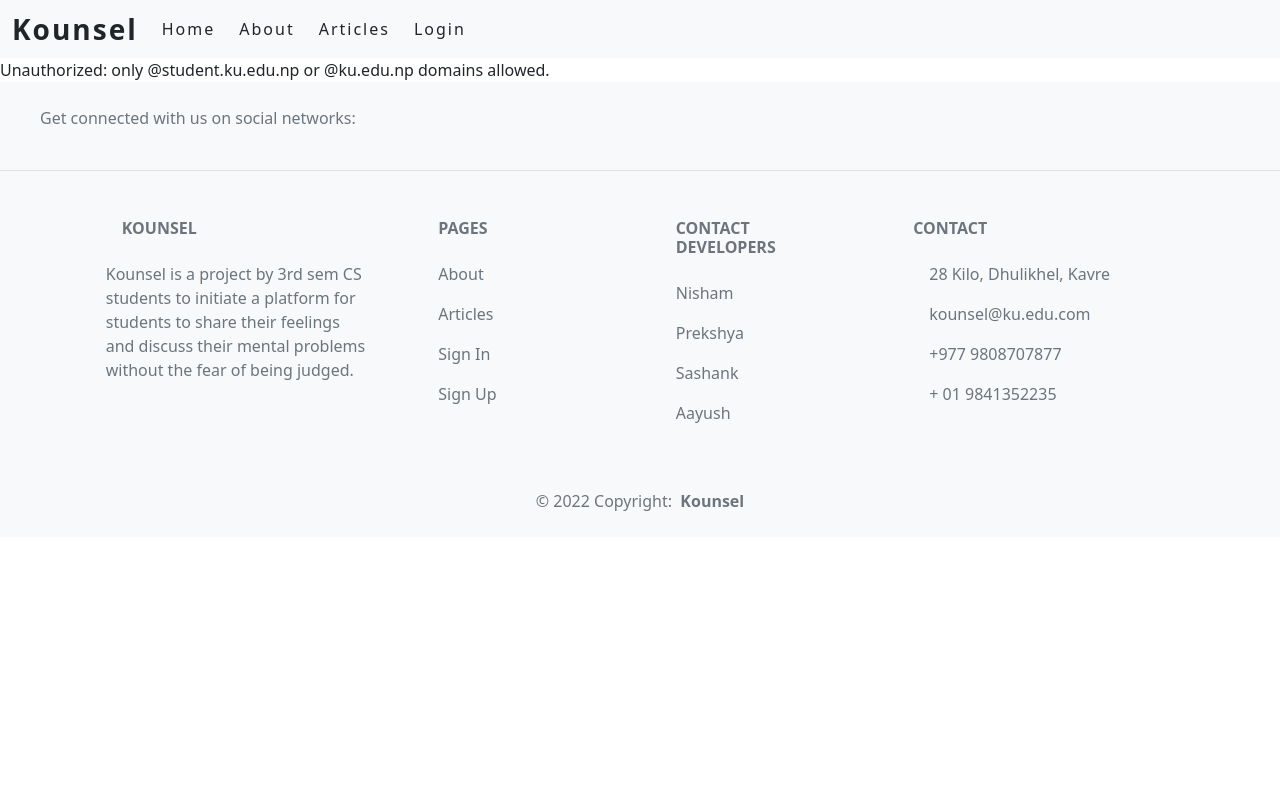
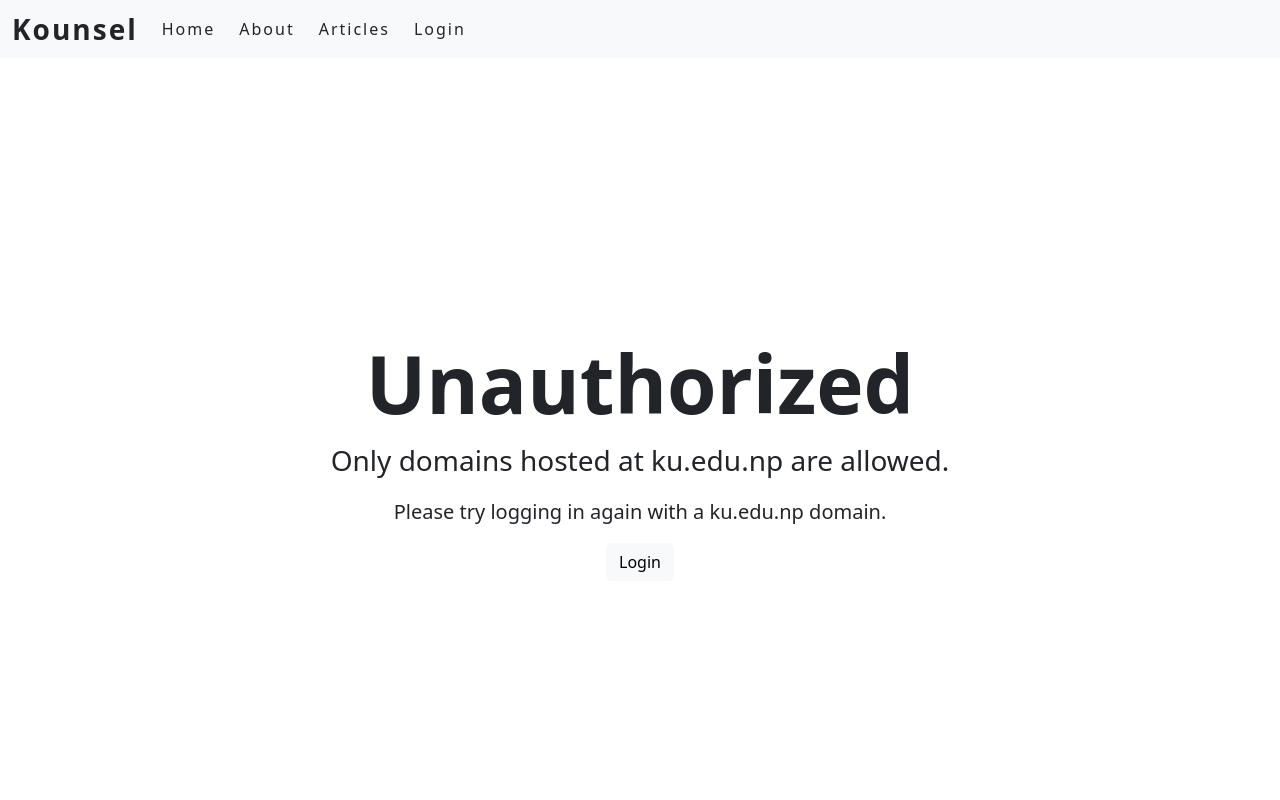
Before and after one commit to nishamghimire5/Kounsel, a Next.js app: page /unauthorized in a window 1280 px wide. Shown: the top 800 px of the page. Built offline with nearby package versions, Linux system fonts and the light colour scheme; no server answers.

Commit message:
fancy pages

```diff
--- a/pages/api/auth/[...nextauth].js
+++ b/pages/api/auth/[...nextauth].js
@@ -14,7 +14,7 @@ export const authOptions = {
     secret: process.env.JWT_SECRET,
     callbacks: {
         async signIn({user, account, profile}) {
-            if (profile.email.endsWith("@student.ku.edu.np")) {
+            if (profile.email.endsWith("ku.edu.np")) {
                 return Promise.resolve(true);
             } else {
                 return '/unauthorized';
--- a/pages/layout/titlebar.js
+++ b/pages/layout/titlebar.js
@@ -40,62 +40,17 @@ const TitleBar = () => {
                         </Link>}
                         {status === "authenticated" &&
                         <Link href="">
-                            <a className='text-decoration-none text-dark ml-4 mr-4 fs-6' href="" onClick={()=> signOut()}>Logout {session.user.name}</a>
+                            <a className='text-decoration-none text-dark ml-4 mr-4 fs-6' href="" onClick={()=> signOut({callbackUrl: '/'})}>Logout {session.user.name}</a>
                         </Link>}
                         {status === "unauthenticated" &&
                         <Link href="">
                             <a className='text-decoration-none text-dark mr-4 fs-6' href="" onClick={()=> signIn('google', {callbackUrl: '/dashboard'})}>Login</a>
                         </Link>}
-                        {/* <NavDropdown title="Link" id="navbarScrollingDropdown">
-                            <NavDropdown.Item href="#action3">Articles</NavDropdown.Item>
-                            <NavDropdown.Item href="#action4">
-                                Another action
-                            </NavDropdown.Item>
-                            <NavDropdown.Divider />
-                            <NavDropdown.Item href="#action5">
-                                Something else here
-                            </NavDropdown.Item>
-                        </NavDropdown> */}
                     </Nav>
                 </Navbar.Collapse>
             </Container>
         </Navbar>
     </div>
     )
-    //     return (
-    //         <>
-    //             <nav className="navbar navbar-expand-lg navbar-light bg-light p-3">
-    //                 <Link className="navbar-brand" href="/">
-    //                     <a href="">Kounsel</a>
-    //                 </Link>
-    //                 <button className="navbar-toggler" type="button" data-toggle="collapse" data-target="#navbarNavDropdown" aria-controls="navbarNavDropdown" aria-expanded="false" aria-label="Toggle navigation">
-    //                     <span className="navbar-toggler-icon"></span>
-    //                 </button>
-    //                 <div className="collapse navbar-collapse" id="navbarNavDropdown">
-    //                     <ul className="navbar-nav">
-    //                         <li className="nav-item active">
-    //                             <Link className="nav-link" href="/"><a href="">Home</a> <span className="sr-only"></span></Link>
-    //                         </li>
-    //                         <li className="nav-item">
-    //                             <Link className="nav-link" href="/about"><a href="">About</a></Link>
-    //                         </li>
-    //                         <li className="nav-item">
-    //                             <Link className="nav-link" href="/articlesshow"><a href="">Articles</a></Link>
-    //                         </li>
-    //                         <li className="nav-item dropdown">
-    //                             <Link className="nav-link dropdown-toggle" href="#" id="navbarDropdown" role="button" data-toggle="dropdown" aria-haspopup="true" aria-expanded="false"><a href="">Login</a>
-    //                             </Link>
-    //                             <div className="dropdown-menu" aria-labelledby="navbarDropdown">
-    //                                 <Link className="dropdown-item" href='/signin'><a href="">Sign In</a></Link>
-    //                                 <Link className="dropdown-item" href='/singup'><a href="">Sign Up</a></Link>
-    //                                 {/* <div className="dropdown-divider"></div>
-    //                                 <Link className="dropdown-item" href='/'>Something else here</Link> */}
-    //                             </div>
-    //                         </li>
-    //                     </ul>
-    //                 </div>
-    //             </nav>
-    //         </>
-    //     )
 }
 export default TitleBar;
--- a/pages/unauthorized.jsx
+++ b/pages/unauthorized.jsx
@@ -1,8 +1,24 @@
 import React from 'react'
+import Link from 'next/link'
 import {useSession, signIn, signOut} from 'next-auth/react'
 
 const failedauth = () => {
-    return(<div>Unauthorized: only @student.ku.edu.np or @ku.edu.np domains allowed.</div>)
+    return (
+        <>
+        <div className="d-flex align-items-center justify-content-center vh-100">
+            <div className="text-center">
+                <h1 className="display-1 fw-bold">Unauthorized</h1>
+                <p className="fs-3">Only domains hosted at ku.edu.np are allowed.</p>
+                <p className="lead">
+                     Please try logging in again with a ku.edu.np domain.
+                </p>
+                <Link href="">
+                    <a href="" className="btn btn-light" onClick={()=> signIn('google', {callbackUrl: '/dashboard'})}>Login</a>
+                </Link>
+            </div>
+        </div>
+        </>
+    )
 }
 
 export default failedauth
```
Also changed, not shown: pages/login.jsx (+29 -17 lines).
